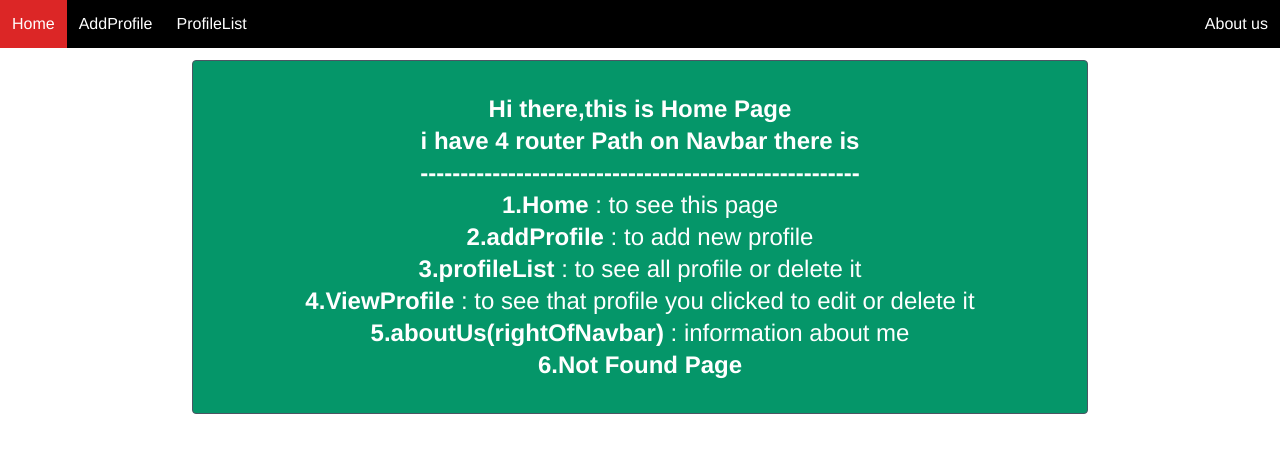
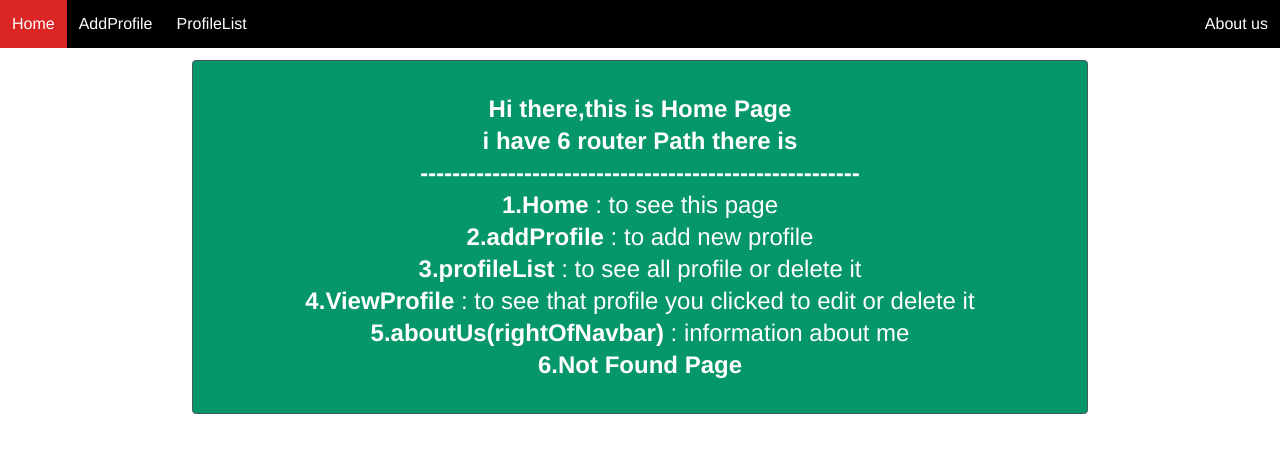
Before and after one commit to thasuohm/INT203_62130500037_Groupwork_SPA, a Vue app: page / in a window 1280 px wide. Shown: the top 452 px of the page. Built offline with nearby package versions, Linux system fonts and the light colour scheme; data requests are answered from the project's data file.

Commit message:
[62130500037] Edit text in homepage

```diff
--- a/src/components/View/Home.vue
+++ b/src/components/View/Home.vue
@@ -6,7 +6,7 @@
             </h1>
 
             <h1>
-                <b>i have 4 router Path on Navbar there is</b>
+                <b>i have 6 router Path there is</b>
             </h1>
             <h1>
                 <b>-------------------------------------------------------</b>
```
